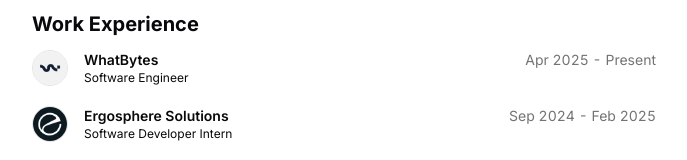
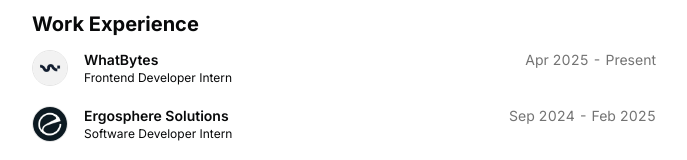
Before and after one commit to LoveKumarAgrawal/Portfolio, a Next.js app: page / in a window 1280 px wide. Shown: the part 400-560 px from the top of the page, without its empty margins (296-983 px from the left). Built offline with nearby package versions, Linux system fonts and the light colour scheme.

Commit message:
updated designation

```diff
--- a/src/data/resume.tsx
+++ b/src/data/resume.tsx
@@ -73,7 +73,7 @@ export const DATA = {
       badges: [],
       href: "https://www.whatbytes.com/",
       location: "Remote",
-      title: "Software Engineer",
+      title: "Frontend Developer Intern",
       logoUrl: "/whatbytes.png",
       start: "Apr 2025",
       end: "Present",
```
